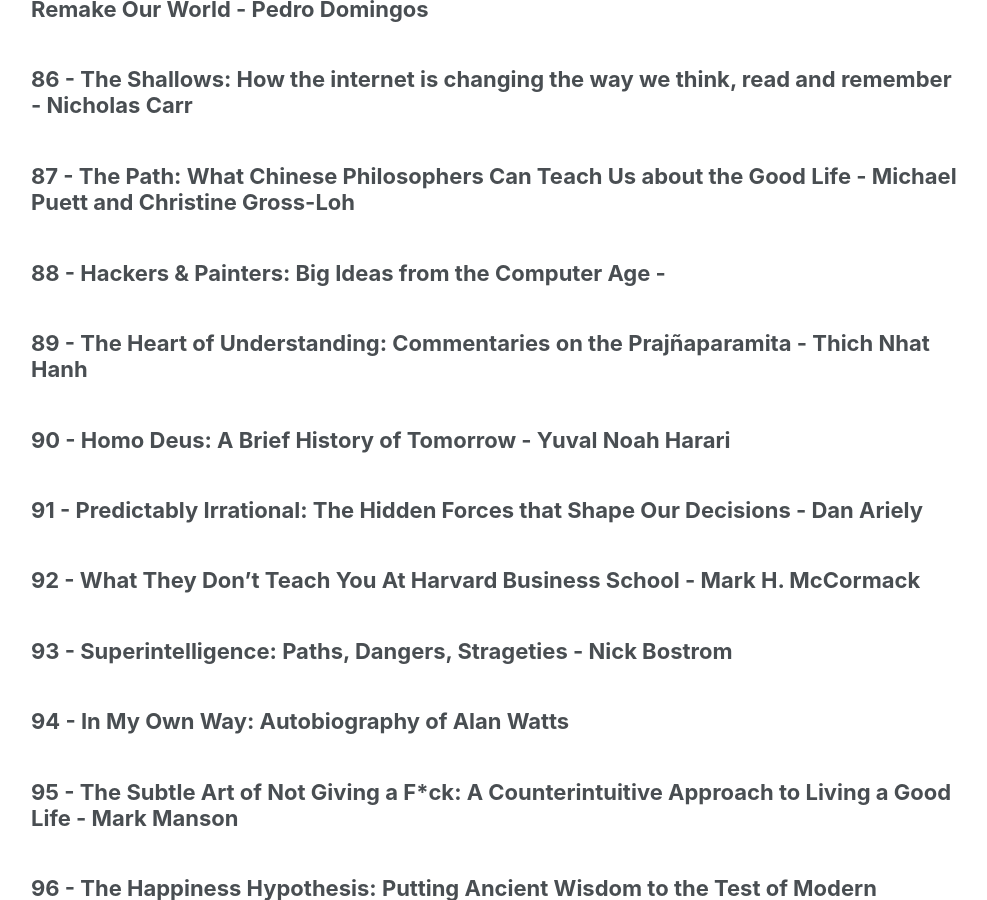
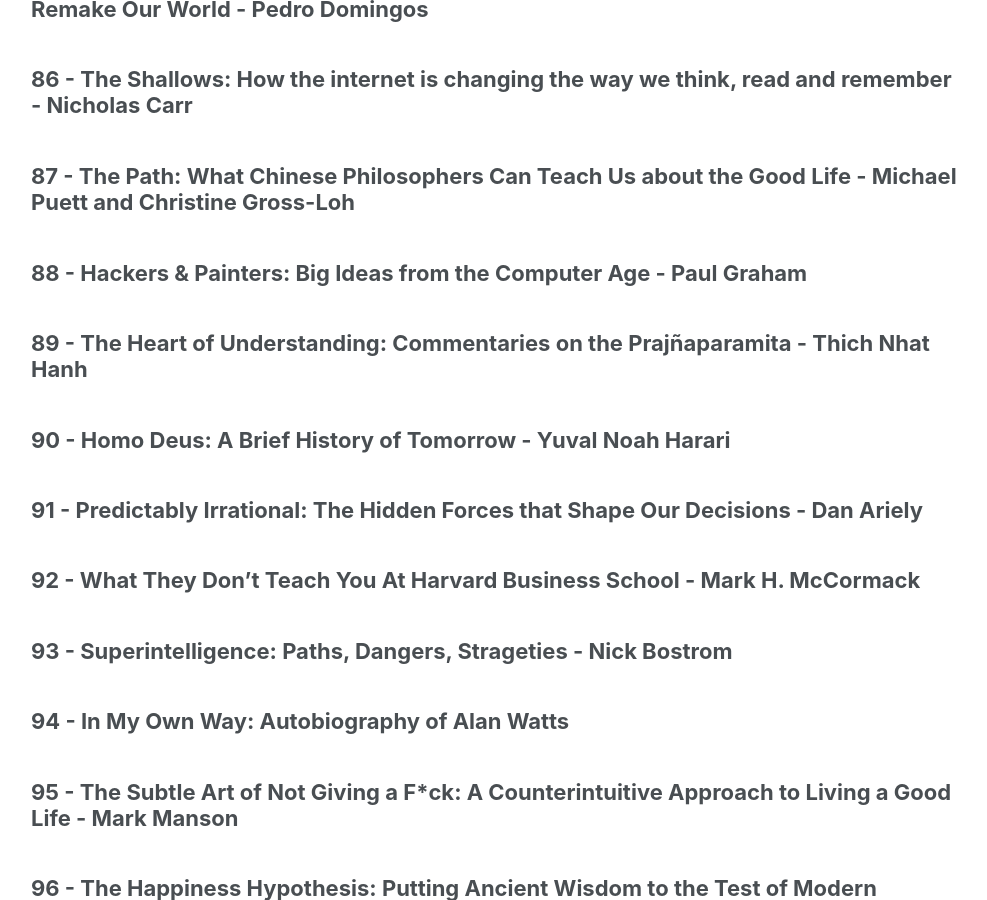
Before and after one commit to ADGEfficiency/adgefficiency.github.io, a Jekyll site: the page built from _pages/reading_list.md, in a window 1280 px wide and 900 px high, scrolled down 11314 px. Shown: the whole window, without its empty margins (291-1278 px from the left). Built offline with Jekyll 4.4.1, drawn with Linux system fonts in a browser that asks for light colours; nearby versions of some CDN libraries.

Commit message:
drafting

```diff
--- a/_pages/reading_list.md
+++ b/_pages/reading_list.md
@@ -296,7 +296,7 @@
 
 ### 87 - The Path: What Chinese Philosophers Can Teach Us about the Good Life - Michael Puett and Christine Gross-Loh
 
-### 88 - Hackers & Painters: Big Ideas from the Computer Age -
+### 88 - Hackers & Painters: Big Ideas from the Computer Age - Paul Graham
 
 ### 89 - The Heart of Understanding: Commentaries on the Prajñaparamita - Thich Nhat Hanh
 
```
